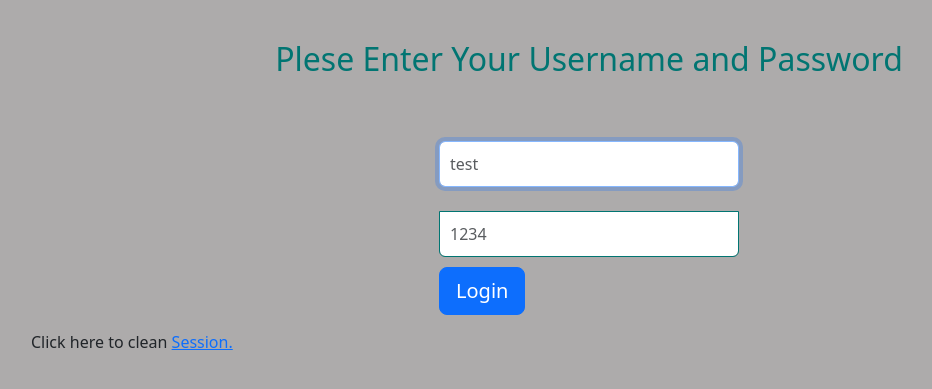
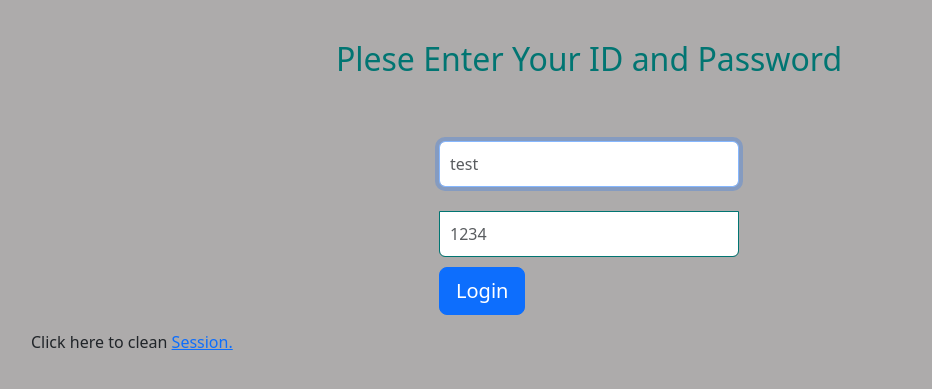
Before and after one commit to psgreddy/firstphp, a PHP site: page / in a window 1280 px wide. Shown: the top 389 px of the page, without its empty margins (51-983 px from the left). Run offline with PHP 8.4, Linux system fonts and the light colour scheme; some libraries are stand-ins or nearby versions.

Commit message:
Update index.php

```diff
--- a/index.php
+++ b/index.php
@@ -75,7 +75,7 @@
 
    <body>
 
-      <h2>Plese Enter Your Username and Password</h2>
+      <h2>Plese Enter Your ID and Password</h2>
       <div class = "container form-signin">
 
          <?php
@@ -84,7 +84,7 @@
             if (isset($_POST['login']) && !empty($_POST['username'])
                && !empty($_POST['password'])) {
 
-               if ($_POST['username'] == 'SHYAM' &&
+               if ($_POST['username'] == 'test' &&
                   $_POST['password'] == '1234') {
                   $_SESSION['valid'] = true;
                   $_SESSION['timeout'] = time();
```
